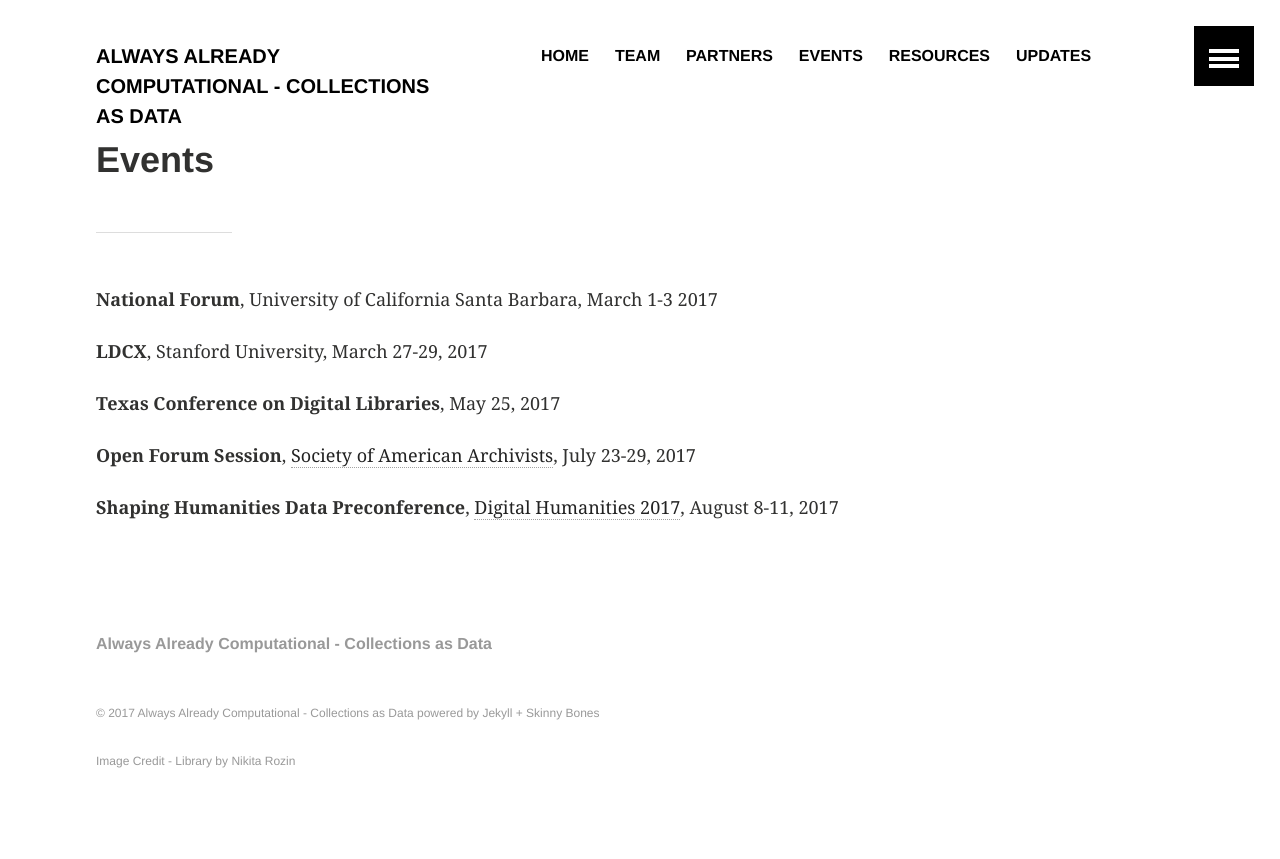
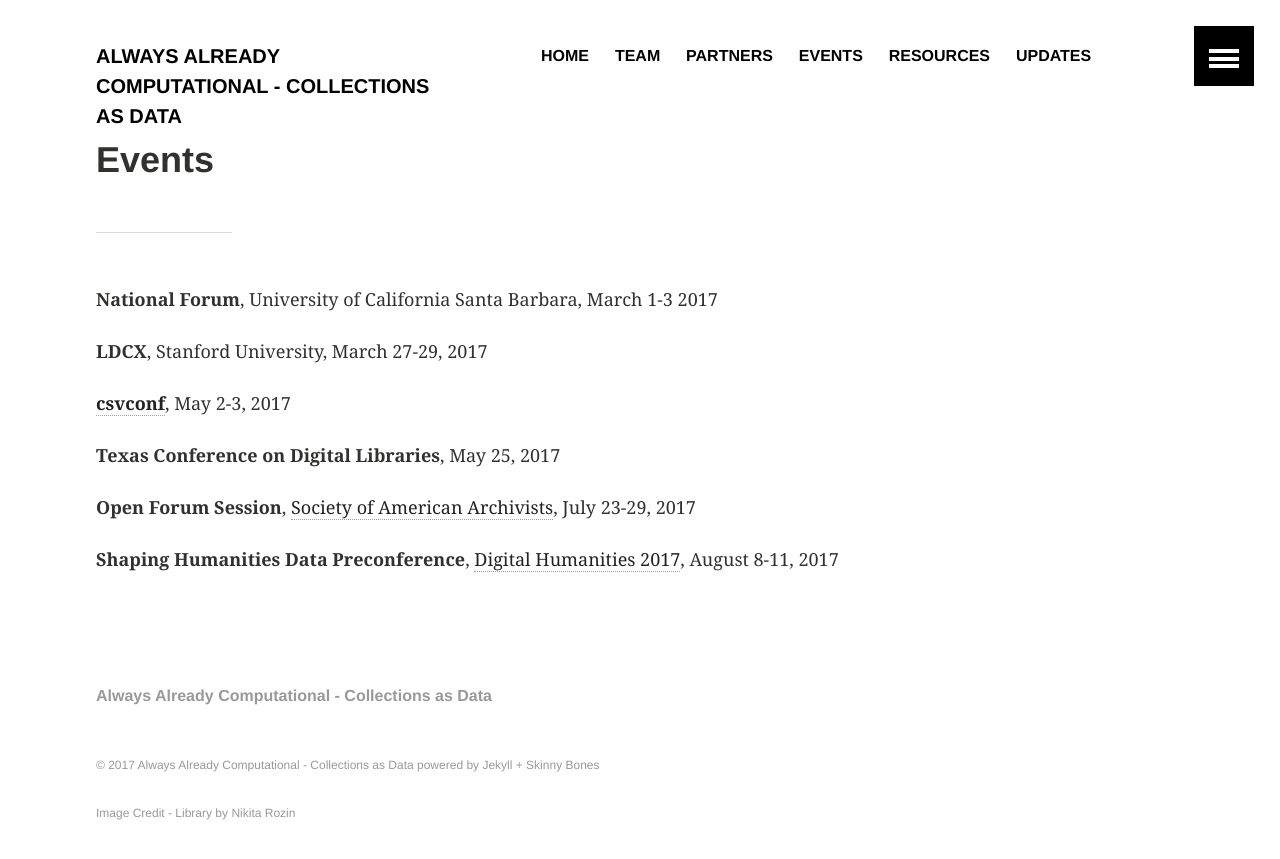
Before and after one commit to collectionsasdata/collectionsasdata.github.io, a Jekyll site: the page built from events.md, in a window 1280 px wide. Shown: the top 859 px of the page. Built offline with Jekyll 4.4.1, drawn with Linux system fonts in a browser that asks for light colours.

Commit message:
Update events.md

```diff
--- a/events.md
+++ b/events.md
@@ -7,6 +7,8 @@ title:  "Events"
 
 **LDCX**, Stanford University, March 27-29, 2017
 
+[**csvconf**](https://csvconf.com/), May 2-3, 2017
+
 **Texas Conference on Digital Libraries**, May 25, 2017
 
 **Open Forum Session**, [Society of American Archivists](http://www.thomaspadilla.org/), July 23-29, 2017
```
